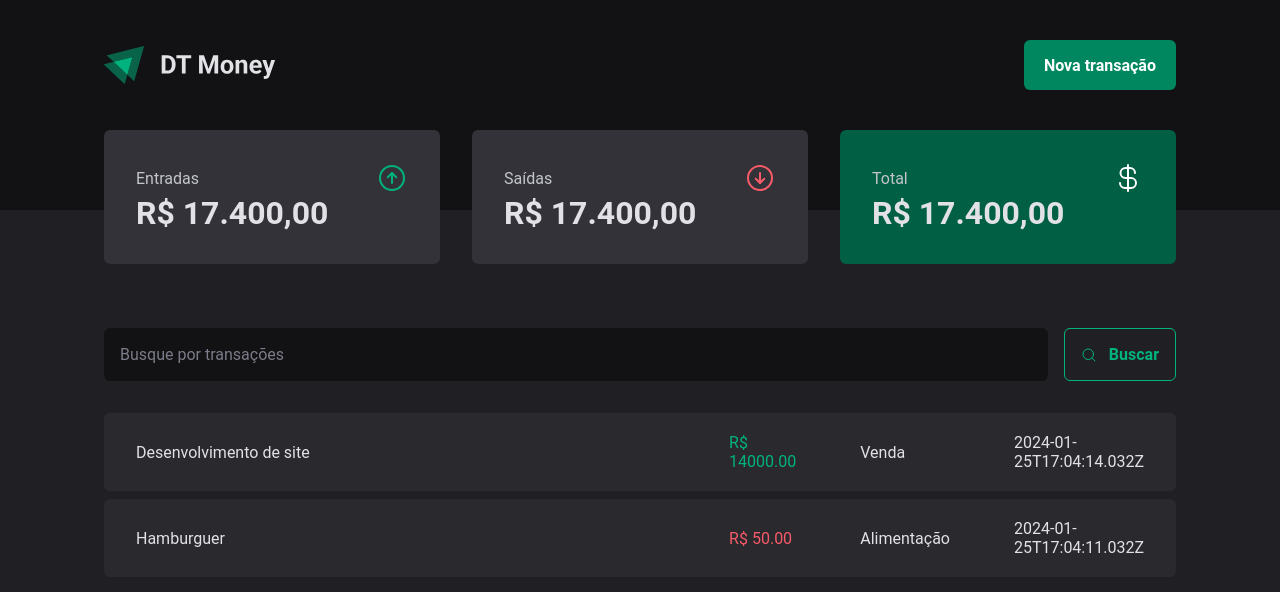
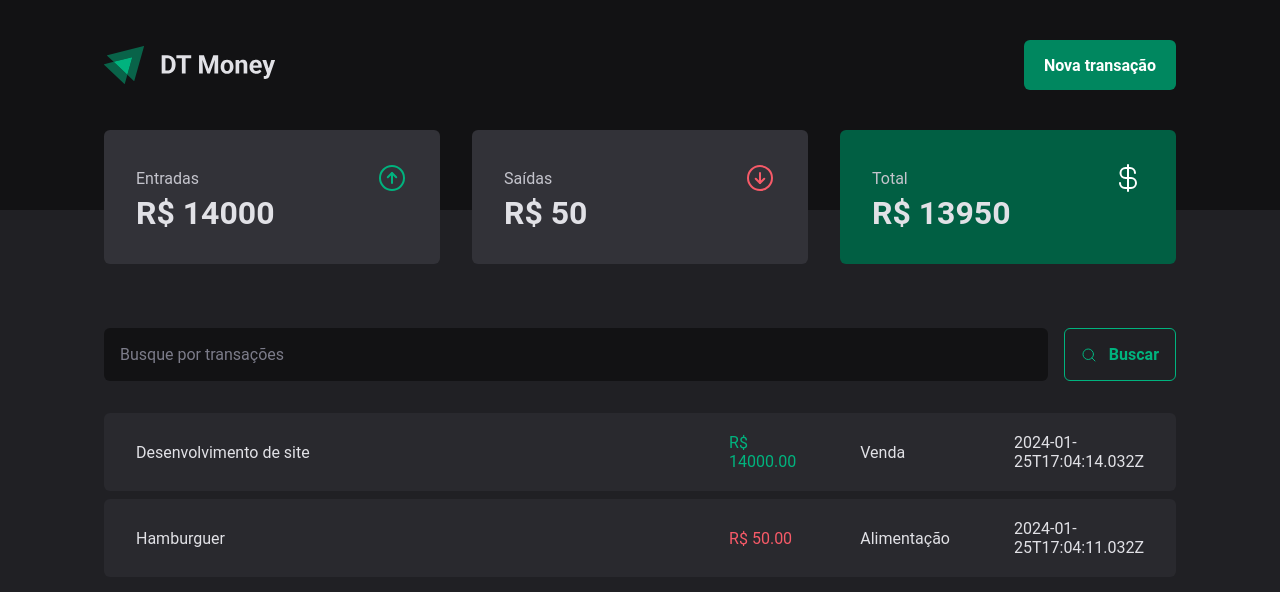
Before and after one commit to edilaine-as/ReactJS_DTMoney, a React app: page / in a window 1280 px wide. Shown: the top 592 px of the page. Built offline with nearby package versions, Linux system fonts and the light colour scheme; data requests are answered from the project's data file; the HTML template or start-up script is replaced by a standard one.

Commit message:
Add summary reducer

```diff
--- a/src/components/Summary/index.tsx
+++ b/src/components/Summary/index.tsx
@@ -1,7 +1,24 @@
 import { ArrowCircleUp, ArrowCircleDown, CurrencyDollar } from "phosphor-react";
+import { useContext } from "react";
+import { TransactionsContext } from "../../contexts/TransactionsContext";
 import { SummaryCard, SummaryContainer } from "./styles";
 
 export function Summary(){
+    const { transactions } = useContext(TransactionsContext)
+
+    const summary = transactions.reduce((acc, transaction) => {
+        if(transaction.type === 'income'){
+            acc.income += transaction.price;
+            acc.total += transaction.price;
+        }else{
+            acc.outcome += transaction.price;
+            acc.total -= transaction.price;
+        }
+
+        return acc;
+
+    }, { income: 0, outcome: 0, total: 0 })
+
     return (
         <SummaryContainer>
             <SummaryCard>
@@ -10,7 +27,7 @@
                     <ArrowCircleUp size={32} color="#00b37e"/>
                 </header>
 
-                <strong>R$ 17.400,00</strong>
+                <strong>R$ {summary.income}</strong>
             </SummaryCard>
             <SummaryCard>
                 <header>
@@ -18,7 +35,7 @@
                     <ArrowCircleDown size={32} color="#f75a68"/>
                 </header>
 
-                <strong>R$ 17.400,00</strong>
+                <strong>R$ {summary.outcome}</strong>
             </SummaryCard>
             <SummaryCard variant='green'>
                 <header>
@@ -26,7 +43,7 @@
                     <CurrencyDollar size={32} color="#fff"/>
                 </header>
 
-                <strong>R$ 17.400,00</strong>
+                <strong>R$ {summary.total}</strong>
             </SummaryCard>
         </SummaryContainer>
     )
```
